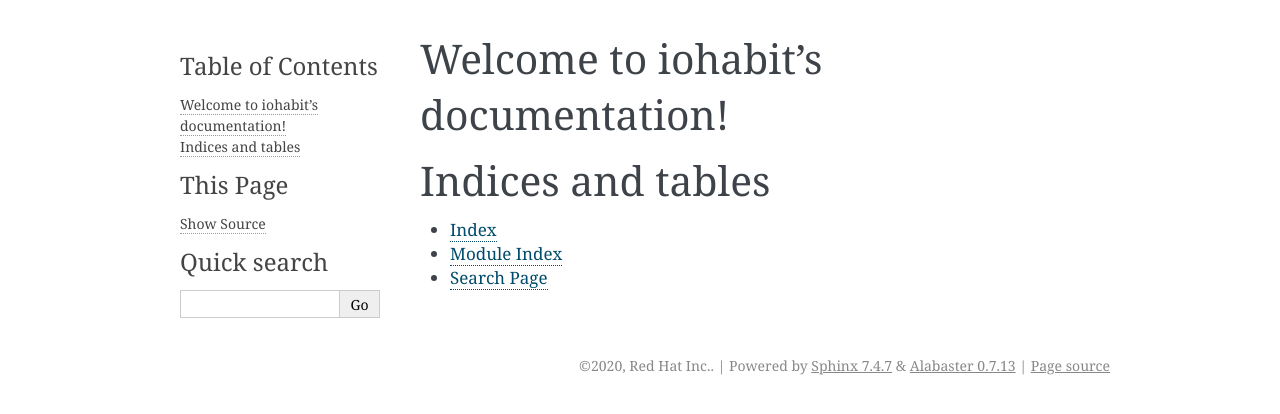
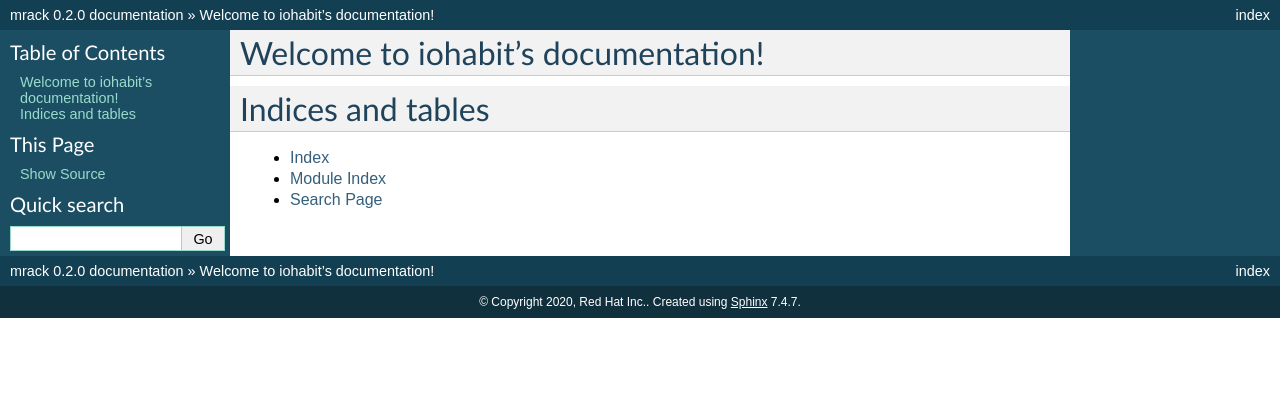
Before and after one commit to neoave/mrack, a Sphinx documentation site: the page built from docs/index.rst, in a window 1280 px wide. Shown: the top 414 px of the page. Built offline with Sphinx 7.4.7, drawn with Linux system fonts in a browser that asks for light colours.

Commit message:
docs: set master doc to index
From sphinx doc:
"""
master_doc

    The document name of the “master” document, that is, the document
    that contains the root toctree directive. Default is 'index'.

    Changed in version 2.0: The default is changed to 'index' from 'contents'.
"""

Read the docs is using version < 2.0 thus it tries to find 'content's
and it fails.

Also changing theme to default - no real reason, thinking it will be
better.

Signed-off-by: Petr Vobornik <pvoborni@redhat.com>

```diff
--- a/docs/conf.py
+++ b/docs/conf.py
@@ -24,6 +24,8 @@
 # The full version, including alpha/beta/rc tags
 release = "0.2.0"
 
+# to work with ReadTheDocs which is using version < 2.0
+master_doc = 'index'
 
 # -- General configuration ---------------------------------------------------
 
@@ -46,7 +48,7 @@
 # The theme to use for HTML and HTML Help pages.  See the documentation for
 # a list of builtin themes.
 #
-html_theme = "alabaster"
+html_theme = "default"
 
 # Add any paths that contain custom static files (such as style sheets) here,
 # relative to this directory. They are copied after the builtin static files,
```
